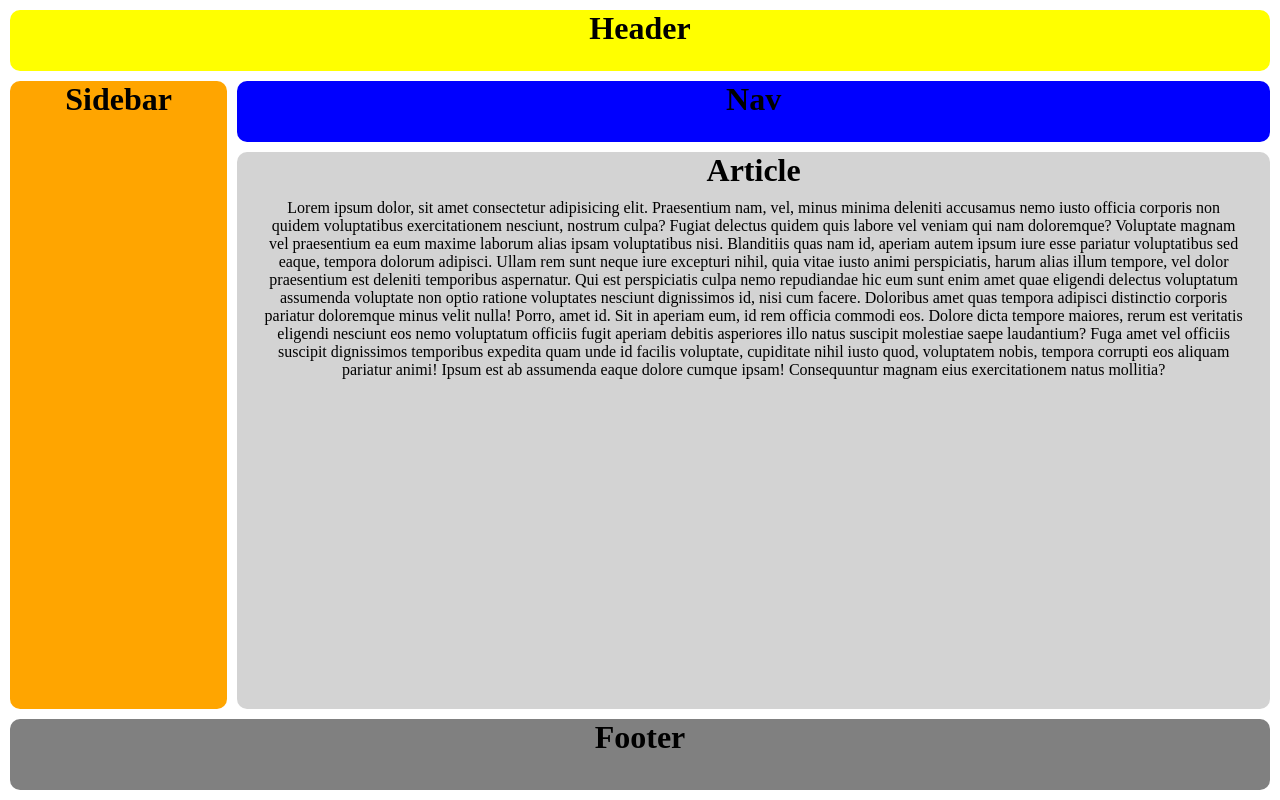
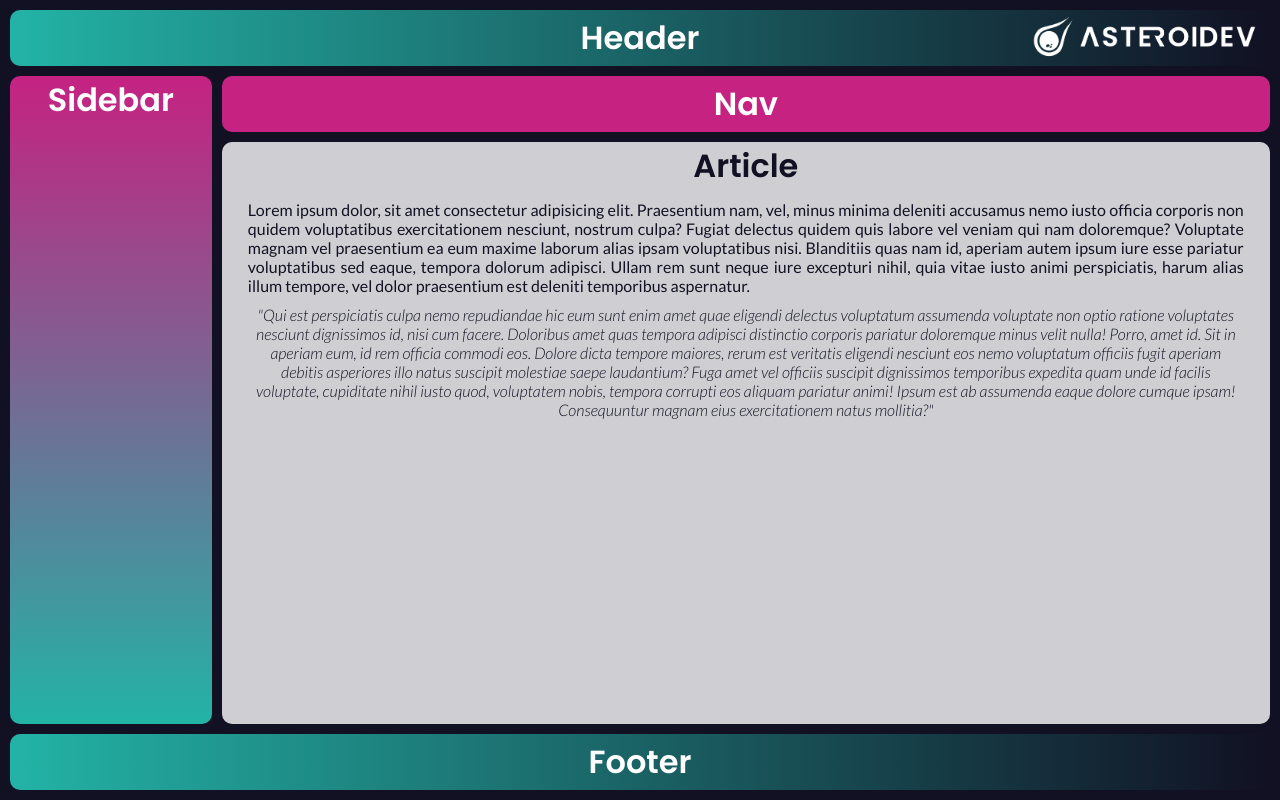
Before and after one commit to eduym17/TOP-practice-grid, a plain HTML site: page index.html in a window 1280 px wide. Drawn offline with Linux system fonts and the light colour scheme.

Commit message:
Adds ASTEROIDEV styles

```diff
--- a/index.html
+++ b/index.html
@@ -2,10 +2,11 @@
 <html lang="en">
 <head>
   <link rel="stylesheet" href="./styles.css">
-    <meta charset="UTF-8">
-    <meta http-equiv="X-UA-Compatible" content="IE=edge">
-    <meta name="viewport" content="width=device-width, initial-scale=1.0">
-    <title>Grid layout</title>
+  <link href="https://fonts.googleapis.com/css2?family=Lato:ital,wght@0,100;0,300;0,400;0,700;0,900;1,100;1,300;1,400;1,700;1,900&family=Poppins:ital,wght@0,100;0,200;0,300;0,400;0,500;0,600;0,700;0,800;0,900;1,100;1,200;1,300;1,400;1,500;1,600;1,700;1,800;1,900&display=swap" rel="stylesheet">
+  <meta charset="UTF-8">
+  <meta http-equiv="X-UA-Compatible" content="IE=edge">
+  <meta name="viewport" content="width=device-width, initial-scale=1.0">
+  <title>Grid layout</title>
 </head>
 <body>
   <header></header>
@@ -13,6 +14,7 @@
     <div class="layout">
       <div class="header">
         <h1>Header</h1>
+        <img class="picture" src="./assets/icons/Asteroidev-landscapew.png" alt="">
       </div>
       <div class="sidebar">
         <h1>Sidebar</h1>
@@ -22,7 +24,11 @@
       </div>
       <div class="article">
         <h1>Article</h1>
-        <p>Lorem ipsum dolor, sit amet consectetur adipisicing elit. Praesentium nam, vel, minus minima deleniti accusamus nemo iusto officia corporis non quidem voluptatibus exercitationem nesciunt, nostrum culpa? Fugiat delectus quidem quis labore vel veniam qui nam doloremque? Voluptate magnam vel praesentium ea eum maxime laborum alias ipsam voluptatibus nisi. Blanditiis quas nam id, aperiam autem ipsum iure esse pariatur voluptatibus sed eaque, tempora dolorum adipisci. Ullam rem sunt neque iure excepturi nihil, quia vitae iusto animi perspiciatis, harum alias illum tempore, vel dolor praesentium est deleniti temporibus aspernatur. Qui est perspiciatis culpa nemo repudiandae hic eum sunt enim amet quae eligendi delectus voluptatum assumenda voluptate non optio ratione voluptates nesciunt dignissimos id, nisi cum facere. Doloribus amet quas tempora adipisci distinctio corporis pariatur doloremque minus velit nulla! Porro, amet id. Sit in aperiam eum, id rem officia commodi eos. Dolore dicta tempore maiores, rerum est veritatis eligendi nesciunt eos nemo voluptatum officiis fugit aperiam debitis asperiores illo natus suscipit molestiae saepe laudantium? Fuga amet vel officiis suscipit dignissimos temporibus expedita quam unde id facilis voluptate, cupiditate nihil iusto quod, voluptatem nobis, tempora corrupti eos aliquam pariatur animi! Ipsum est ab assumenda eaque dolore cumque ipsam! Consequuntur magnam eius exercitationem natus mollitia?</p>
+        <p>
+          Lorem ipsum dolor, sit amet consectetur adipisicing elit. Praesentium nam, vel, minus minima deleniti accusamus nemo iusto officia corporis non quidem voluptatibus exercitationem nesciunt, nostrum culpa? Fugiat delectus quidem quis labore vel veniam qui nam doloremque? Voluptate magnam vel praesentium ea eum maxime laborum alias ipsam voluptatibus nisi. Blanditiis quas nam id, aperiam autem ipsum iure esse pariatur voluptatibus sed eaque, tempora dolorum adipisci. Ullam rem sunt neque iure excepturi nihil, quia vitae iusto animi perspiciatis, harum alias illum tempore, vel dolor praesentium est deleniti temporibus aspernatur.</p>
+        <p class="quote">
+          "Qui est perspiciatis culpa nemo repudiandae hic eum sunt enim amet quae eligendi delectus voluptatum assumenda voluptate non optio ratione voluptates nesciunt dignissimos id, nisi cum facere. Doloribus amet quas tempora adipisci distinctio corporis pariatur doloremque minus velit nulla! Porro, amet id. Sit in aperiam eum, id rem officia commodi eos. Dolore dicta tempore maiores, rerum est veritatis eligendi nesciunt eos nemo voluptatum officiis fugit aperiam debitis asperiores illo natus suscipit molestiae saepe laudantium? Fuga amet vel officiis suscipit dignissimos temporibus expedita quam unde id facilis voluptate, cupiditate nihil iusto quod, voluptatem nobis, tempora corrupti eos aliquam pariatur animi! Ipsum est ab assumenda eaque dolore cumque ipsam! Consequuntur magnam eius exercitationem natus mollitia?"
+        </p>
       </div>
       <div class="footer">
         <h1>Footer</h1>
--- a/styles.css
+++ b/styles.css
@@ -3,57 +3,97 @@
   padding: 0;
   margin: 0;
   list-style: none;
+  font-family: 'Poppins', sans-serif;
+  font-weight: 600;
 }
 
 .layout {
   height: 100vh;
   display: grid;
-  grid-template: repeat(11, 1fr) / repeat(11, 1fr);
+  grid-template: repeat(12, 1fr) / repeat(12, 1fr);
   grid-gap: 10px;
   padding: 10px 10px 10px 10px;
+  background-color: #111123;
 }
 
 .layout > div {
   border-radius: 10px;
-  align-text: center;
   text-align: center;
 }
 
 .header {
-  background-color: yellow;
-  grid-column: 1 / 14;
-  grid-row: 1 / 2;
+  background: linear-gradient(90deg, rgba(35, 179, 166,1), rgba(17, 17, 35,1));
+  grid-column: 1 / span 12;
+  grid-row: 1 / span 1;
+  color: white;
+  position: relative;
+  display: flex;
+  justify-content: center;
+  align-items: center;
+}
+
+.picture {
+  z-index: 1;
+  height: 80%;
+  position: absolute;
+  top: 7.5%;
+  right: 10px;
 }
 
 .sidebar {
   background-color: orange;
-  grid-column: 1 / 3;
-  grid-row: 2 / 11;
+  grid-column: 1 / span 2;
+  grid-row: 2 / span 10;
+  background: linear-gradient(180deg, rgba(197, 34, 130,1), rgba(35, 179, 166,1));
+  color: white;
 }
 
 .nav {
   background-color: blue;
-  grid-column: 3 / 14;
-  grid-row: 2 / 3;
+  grid-column: 3 / span 10;
+  grid-row: 2 / span 1;
+  background: linear-gradient(90deg, rgba(197, 34, 130,1), rgba(197, 34, 130,1));
+  color: white;
+  display: flex;
+  justify-content: center;
+  align-items: center;
 }
 
 .article {
-  background-color: lightgray;
-  grid-column: 3 / 14;
-  grid-row: 3 / 11;
+  background-color: #cfcfd3;
+  grid-column: 3 / span 10;
+  grid-row: 3 / span 9;
   display: flex;
   flex-direction: column;
   align-items: center;
   gap: 10px;
+  color: rgb(17, 17, 35);
 }
 
 p {
   width: 95%;
   overflow: hidden;
+  text-align: justify;
+  font-family: 'Lato', sans-serif;
+  font-weight: 400;
+}
+
+.quote {
+  width: 95%;
+  overflow: hidden;
+  text-align: center;
+  font-family: 'Lato', sans-serif;
+  font-style: italic;
+  font-weight: 300;
 }
 
 .footer {
   background-color: gray;
-  grid-column: 1 / 14;
-  grid-row: 11 / 13;
+  grid-column: 1 / span 12;
+  grid-row: 12 / span 1;
+  background: linear-gradient(90deg, rgba(35, 179, 166,1), rgba(17, 17, 35,1));
+  color: white;
+  display: flex;
+  justify-content: center;
+  align-items: center;
 }
```
Also changed, not shown: assets/icons/Asteroidev-landscapew.png (added).
